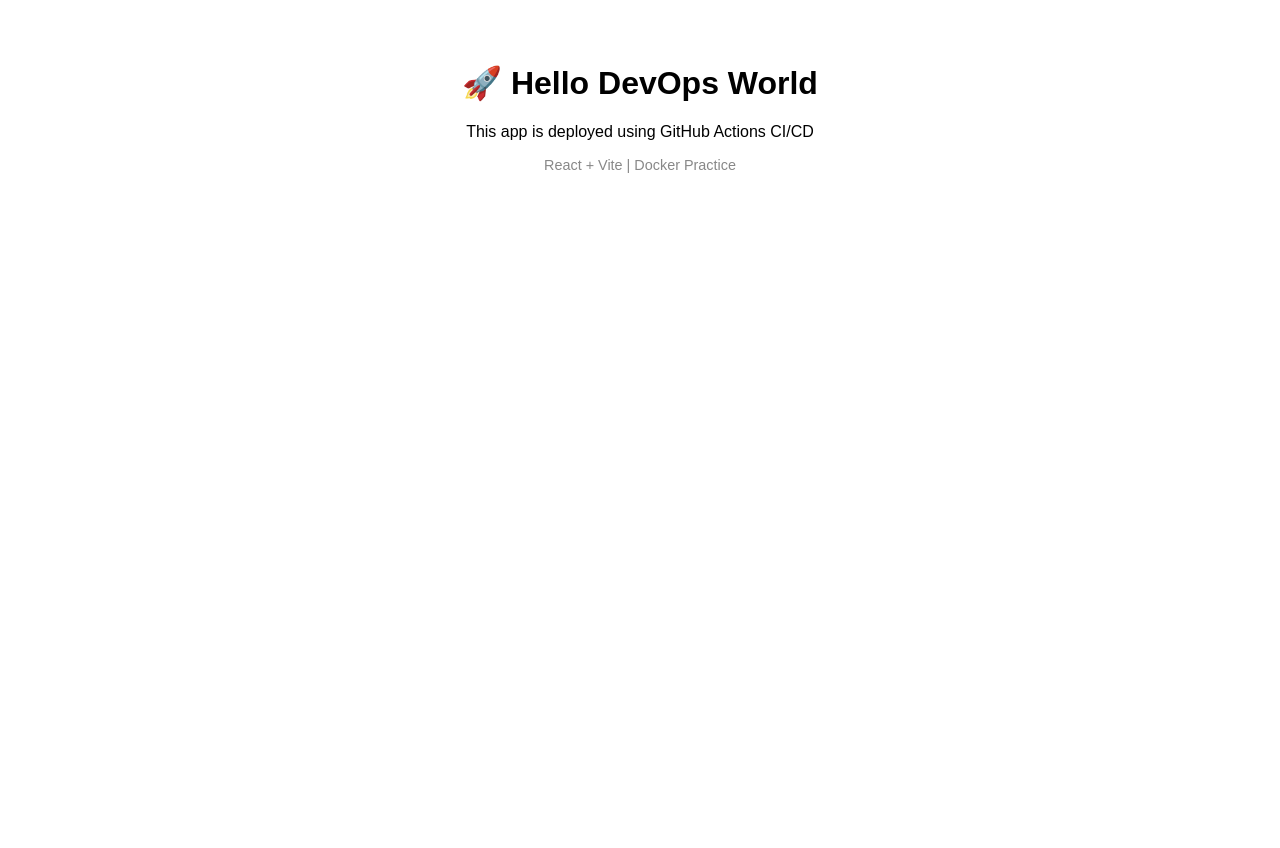
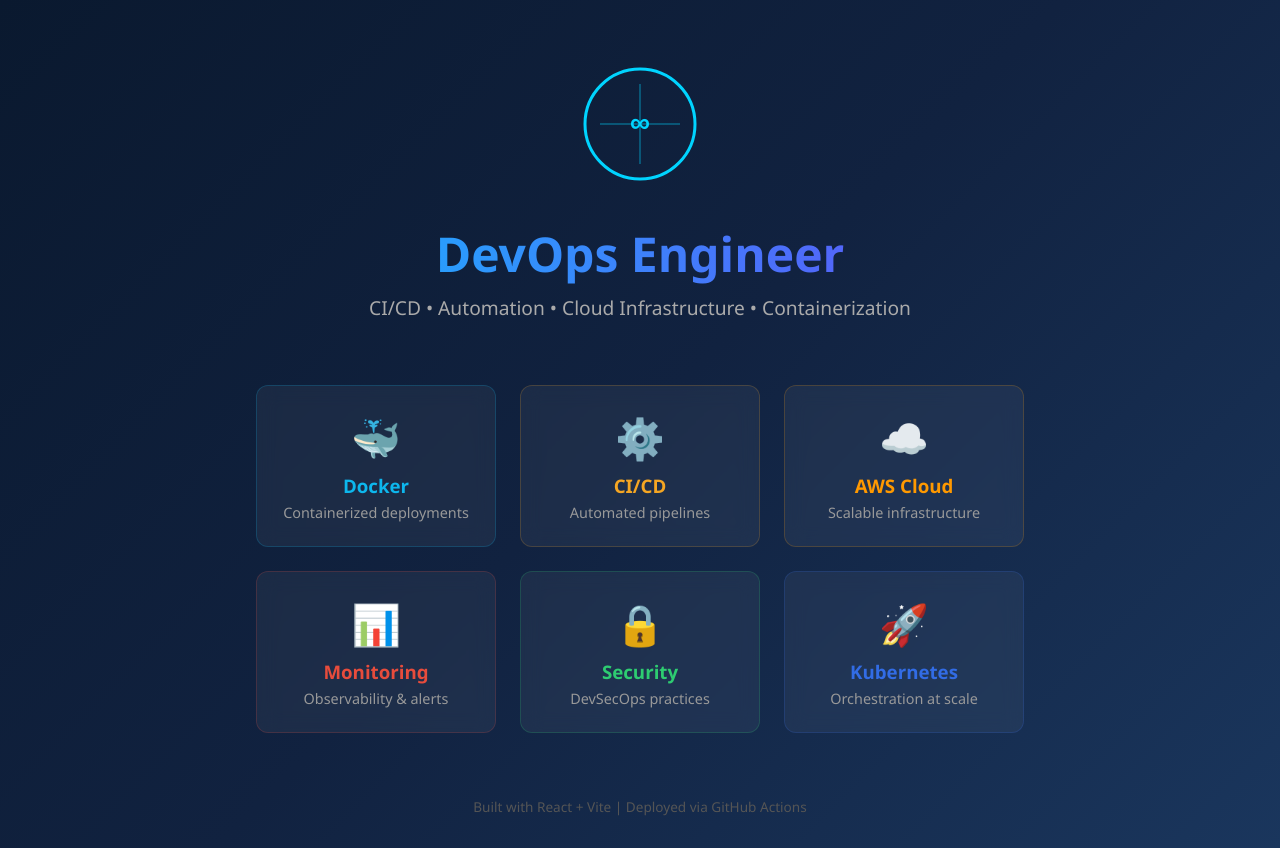
Before and after one commit to althaf-khan2005/ci-cd, a React (Vite) app in the folder frontend/: page / in a window 1280 px wide. Before the commit the page ends 800 px from the top, so only its background shows below. Built offline with nearby package versions, Linux system fonts and the light colour scheme.

Commit message:
updated the frotend application

```diff
--- a/frontend/index.html
+++ b/frontend/index.html
@@ -3,7 +3,8 @@
 <head>
   <meta charset="UTF-8" />
   <meta name="viewport" content="width=device-width, initial-scale=1.0" />
-  <title>Docker Practice - React</title>
+  <title>DevOps Engineer | CI/CD Portfolio</title>
+  <style>* { margin: 0; padding: 0; box-sizing: border-box; }</style>
 </head>
 <body>
   <div id="root"></div>
--- a/frontend/src/App.jsx
+++ b/frontend/src/App.jsx
@@ -1,9 +1,53 @@
+import React from 'react'
+
 export default function App() {
   return (
-    <div style={{ fontFamily: 'sans-serif', textAlign: 'center', marginTop: '4rem' }}>
-      <h1>🚀 Hello DevOps World</h1>
-      <p>This app is deployed using GitHub Actions CI/CD</p>
-      <p style={{ color: '#888', fontSize: '0.9rem' }}>React + Vite | Docker Practice</p>
+    <div style={{ margin: 0, padding: 0, fontFamily: "'Segoe UI', sans-serif", background: 'linear-gradient(135deg, #0a192f, #112240, #1a365d)', minHeight: '100vh', color: '#fff' }}>
+      {/* Hero Section */}
+      <div style={{ textAlign: 'center', padding: '4rem 1rem 2rem' }}>
+        {/* DevOps Icon */}
+        <svg width="120" height="120" viewBox="0 0 120 120" fill="none" style={{ marginBottom: '1.5rem' }}>
+          <circle cx="60" cy="60" r="55" stroke="#00d4ff" strokeWidth="3" fill="none" />
+          <path d="M60 20 L60 100 M20 60 L100 60" stroke="#00d4ff" strokeWidth="2" opacity="0.3" />
+          <text x="60" y="68" textAnchor="middle" fill="#00d4ff" fontSize="28" fontWeight="bold">∞</text>
+        </svg>
+        <h1 style={{ fontSize: '3rem', margin: '0.5rem 0', background: 'linear-gradient(90deg, #00d4ff, #7b2ff7)', WebkitBackgroundClip: 'text', WebkitTextFillColor: 'transparent' }}>
+          DevOps Engineer
+        </h1>
+        <p style={{ fontSize: '1.2rem', color: '#aaa', maxWidth: '600px', margin: '0 auto' }}>
+          CI/CD • Automation • Cloud Infrastructure • Containerization
+        </p>
+      </div>
+
+      {/* Cards Section */}
+      <div style={{ display: 'flex', flexWrap: 'wrap', justifyContent: 'center', gap: '1.5rem', padding: '2rem 1rem', maxWidth: '900px', margin: '0 auto' }}>
+        <Card icon="🐳" title="Docker" desc="Containerized deployments" color="#0db7ed" />
+        <Card icon="⚙️" title="CI/CD" desc="Automated pipelines" color="#f5a623" />
+        <Card icon="☁️" title="AWS Cloud" desc="Scalable infrastructure" color="#ff9900" />
+        <Card icon="📊" title="Monitoring" desc="Observability & alerts" color="#e74c3c" />
+        <Card icon="🔒" title="Security" desc="DevSecOps practices" color="#2ecc71" />
+        <Card icon="🚀" title="Kubernetes" desc="Orchestration at scale" color="#326ce5" />
+      </div>
+
+      {/* Footer */}
+      <p style={{ textAlign: 'center', color: '#555', padding: '2rem', fontSize: '0.85rem' }}>
+        Built with React + Vite | Deployed via GitHub Actions
+      </p>
     </div>
   )
 }
+
+function Card({ icon, title, desc, color }) {
+  const [hovered, setHovered] = React.useState(false)
+  return (
+    <div
+      onMouseEnter={() => setHovered(true)}
+      onMouseLeave={() => setHovered(false)}
+      style={{ background: hovered ? 'rgba(255,255,255,0.1)' : 'rgba(255,255,255,0.05)', border: `1px solid ${hovered ? color : color + '33'}`, borderRadius: '12px', padding: '1.5rem', width: '240px', textAlign: 'center', backdropFilter: 'blur(10px)', transform: hovered ? 'translateY(-8px) scale(1.02)' : 'none', transition: 'all 0.3s ease', cursor: 'pointer', boxShadow: hovered ? `0 10px 30px ${color}33` : 'none' }}
+    >
+      <div style={{ fontSize: '2.5rem', marginBottom: '0.5rem' }}>{icon}</div>
+      <h3 style={{ margin: '0.3rem 0', color }}>{title}</h3>
+      <p style={{ margin: 0, color: '#999', fontSize: '0.9rem' }}>{desc}</p>
+    </div>
+  )
+}
```
